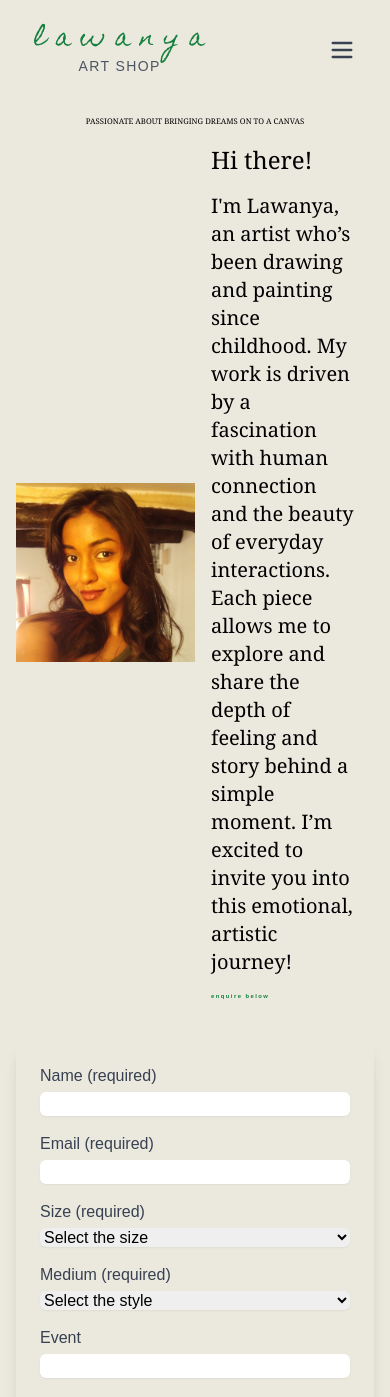
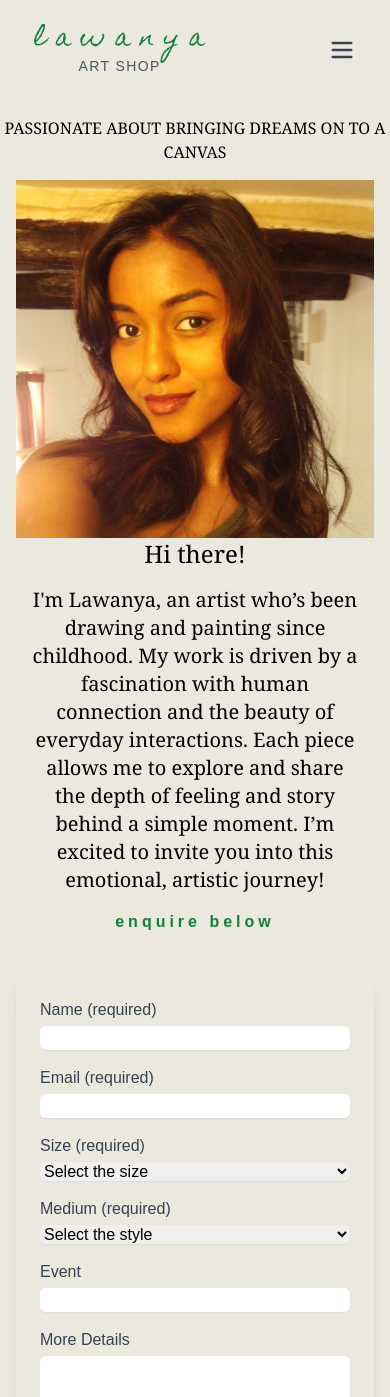
Before and after one commit to heyitsrup/artist-portfolio, a Next.js app: page /about in a window 390 px wide. Shown: the top 1397 px of the page. Built offline with nearby package versions, Linux system fonts and the light colour scheme.

Commit message:
about page mobile view

```diff
--- a/src/app/about/page.jsx
+++ b/src/app/about/page.jsx
@@ -1,5 +1,3 @@
-// src/app/pages/about.jsx
-
 import React from 'react';
 import Image from 'next/image';
 import EnquireForm from '../components/EnquireForm.jsx';
@@ -7,12 +5,14 @@ import EnquireForm from '../components/EnquireForm.jsx';
 export default function About() {
   return (
     <div>
-      <p className="font-serif text-center text-[2vw] font-light py-4">
+      <p className="font-serif text-center md:text-[2vw] font-light py-4">
         PASSIONATE ABOUT BRINGING DREAMS ON TO A CANVAS
       </p>
 
-      <div className="flex items-center px-4 sm:px-8 md:px-16 lg:px-64">
-        <div className="bg-transparent flex-shrink-0 w-1/2">
+      {/* Adjust flex direction for small screens */}
+      <div className="flex flex-col md:flex-row items-center px-4 sm:px-8 md:px-16 lg:px-64">
+        {/* Image Section */}
+        <div className="bg-transparent flex-shrink-0 w-full md:w-1/2">
           <Image
             src="/images/Selfie.JPG"
             alt="profile"
@@ -22,7 +22,8 @@ export default function About() {
           />
         </div>
 
-        <div className="bg-transparent px-4 sm:px-8 w-full sm:w-1/2">
+        {/* Text Section */}
+        <div className="bg-transparent px-4 sm:px-8 w-full md:w-1/2 text-center md:text-left">
           <p className="font-serif text-2xl pb-2">Hi there!</p>
           <p className="font-serif text-xl py-2">
             I'm Lawanya, an artist who’s been drawing and painting since childhood.
@@ -30,18 +31,18 @@ export default function About() {
             Each piece allows me to explore and share the depth of feeling and story behind a simple moment.
             I’m excited to invite you into this emotional, artistic journey!
           </p>
-          <p className="text-[1.5vw] tracking-[0.25em] font-bold text-green-700 pt-2">
+          <p className="md:text-[1.5vw] tracking-[0.25em] font-bold text-green-700 pt-2">
             enquire below
           </p>
         </div>
       </div>
 
+      {/* Enquiry Form Section */}
       <div className="flex items-center justify-center py-2 px-4 sm:px-8">
         <div className="max-w-screen-md w-full">
           <EnquireForm />
         </div>
       </div>
-
     </div>
   );
-};
+}
```
